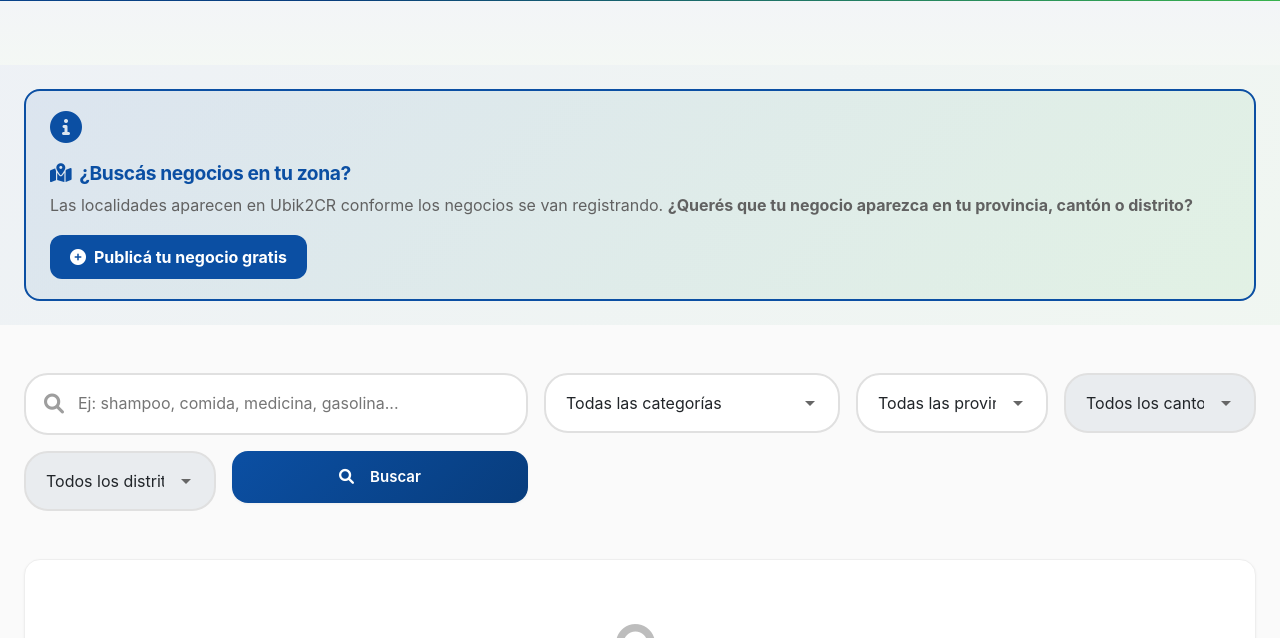
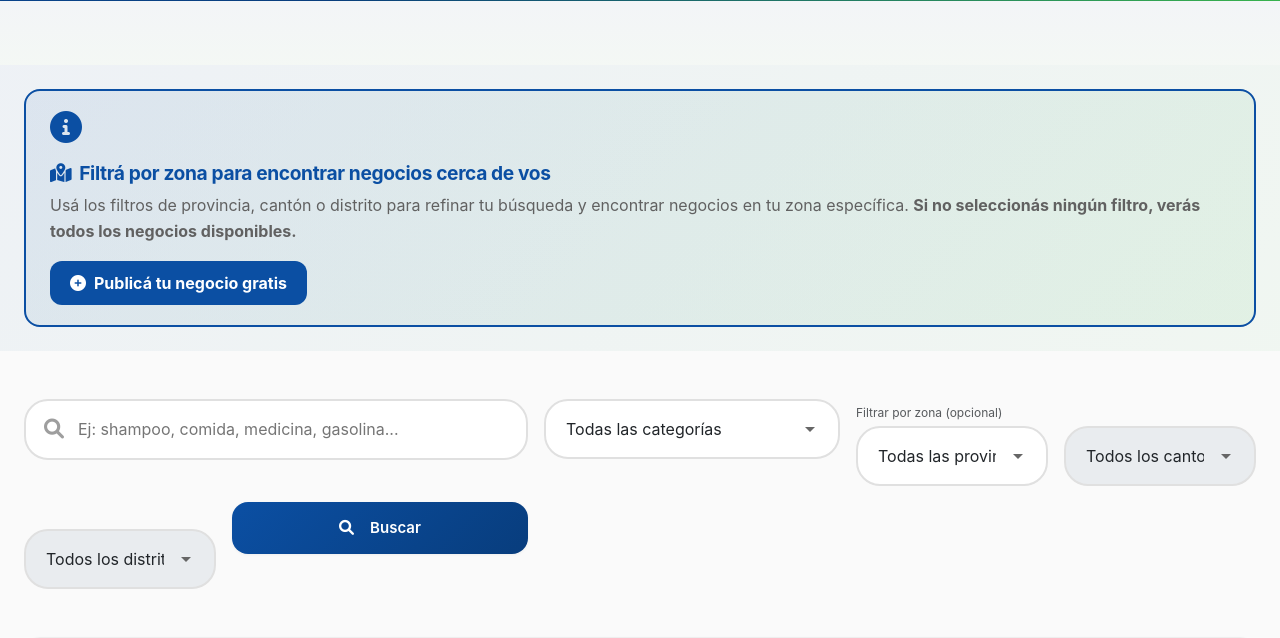
Before and after one commit to jpermu11/ubik2cr-web, a Flask app: page / in a window 1280 px wide. Shown: the part 788-1426 px from the top of the page. Run offline with Flask 3, Linux system fonts and the light colour scheme; data that the repository does not hold is empty.

Commit message:
Auto-push: ~0,4datetime:~4,2datetime:~6,2 ~8,2datetime:~10,2

```diff
--- a/main.py
+++ b/main.py
@@ -476,12 +476,8 @@ def inicio():
 
     PER_PAGE = 24
 
-    # Query base: solo negocios aprobados CON datos completos de ubicación
-    query = Negocio.query.filter_by(estado="aprobado").filter(
-        Negocio.provincia.isnot(None),
-        Negocio.canton.isnot(None),
-        Negocio.distrito.isnot(None)
-    )
+    # Query base: solo negocios aprobados (todos, sin importar si tienen ubicación completa)
+    query = Negocio.query.filter_by(estado="aprobado")
 
     # =====================================================
     # BÚSQUEDA INTELIGENTE CON IA - MAPEO DE PALABRAS CLAVE
@@ -616,11 +612,12 @@ def inicio():
         # Eliminar duplicados y devolver
         return list(set(categorias_sugeridas))
 
-    # Filtros de ubicación (aplicar primero para que funcionen independientemente)
+    # Filtros de ubicación (OPCIONALES - solo se aplican si el usuario los selecciona para refinar la búsqueda)
     provincia_filtro = request.args.get("provincia", "").strip()
     canton_filtro = request.args.get("canton", "").strip()
     distrito_filtro = request.args.get("distrito", "").strip()
 
+    # Solo aplicar filtros de ubicación si el usuario los seleccionó explícitamente
     if provincia_filtro:
         query = query.filter_by(provincia=provincia_filtro)
     if canton_filtro:
--- a/templates/index.html
+++ b/templates/index.html
@@ -284,15 +284,17 @@
                 </div>
                 <div style="flex-grow: 1;">
                     <h5 class="fw-bold mb-2" style="color: var(--brand-blue); font-size: 1.2rem;">
-                        <i class="fas fa-map-marked-alt me-2"></i>¿Buscás negocios en tu zona?
+                        <i class="fas fa-map-marked-alt me-2"></i>Filtrá por zona para encontrar negocios cerca de vos
                     </h5>
                     <p class="mb-2" style="color: var(--gray-700); font-size: 1rem; line-height: 1.6;">
-                        Las localidades aparecen en Ubik2CR conforme los negocios se van registrando.
-                        <strong>¿Querés que tu negocio aparezca en tu provincia, cantón o distrito?</strong>
+                        Usá los filtros de provincia, cantón o distrito para refinar tu búsqueda y encontrar negocios en tu zona específica.
+                        <strong>Si no seleccionás ningún filtro, verás todos los negocios disponibles.</strong>
                     </p>
-                    <a href="/publicar" class="btn btn-primary fw-bold" style="background: var(--brand-blue); border: none; border-radius: var(--radius-md); padding: 10px 20px; margin-top: 8px;">
-                        <i class="fas fa-plus-circle me-2"></i>Publicá tu negocio gratis
-                    </a>
+                    <div class="d-flex gap-2 flex-wrap">
+                        <a href="/publicar" class="btn btn-primary fw-bold" style="background: var(--brand-blue); border: none; border-radius: var(--radius-md); padding: 10px 20px; margin-top: 8px;">
+                            <i class="fas fa-plus-circle me-2"></i>Publicá tu negocio gratis
+                        </a>
+                    </div>
                 </div>
             </div>
         </div>
@@ -417,8 +419,9 @@
             </select>
         </div>
 
-        <!-- Filtros de ubicación -->
+        <!-- Filtros de ubicación (opcionales para refinar búsqueda) -->
         <div class="col-12 col-md-2">
+            <label class="form-label small text-muted mb-1" style="font-size: 0.75rem;">Filtrar por zona (opcional)</label>
             <select name="provincia" id="filtro_provincia" class="form-select custom-select-arrow" onchange="cargarCantonesBusqueda()">
                 <option value="">Todas las provincias</option>
                 <option value="San José" {% if request.args.get('provincia') == 'San José' %}selected{% endif %}>San José</option>
@@ -432,12 +435,14 @@
         </div>
 
         <div class="col-12 col-md-2">
+            <label class="form-label small text-muted mb-1" style="font-size: 0.75rem; visibility: hidden;">&nbsp;</label>
             <select name="canton" id="filtro_canton" class="form-select custom-select-arrow" onchange="cargarDistritosBusqueda()" {% if not request.args.get('provincia') %}disabled{% endif %}>
                 <option value="">Todos los cantones</option>
             </select>
         </div>
 
         <div class="col-12 col-md-2">
+            <label class="form-label small text-muted mb-1" style="font-size: 0.75rem; visibility: hidden;">&nbsp;</label>
             <select name="distrito" id="filtro_distrito" class="form-select custom-select-arrow" {% if not request.args.get('canton') %}disabled{% endif %}>
                 <option value="">Todos los distritos</option>
             </select>
@@ -474,7 +479,7 @@
         </div>
         {% endif %}
 
-        {% if (q or request.args.get('provincia') or request.args.get('canton') or request.args.get('distrito') or categoria_actual != 'Todas') and negocios|length == 0 %}
+        {% if (q or (request.args.get('provincia') and request.args.get('provincia') != '') or (request.args.get('canton') and request.args.get('canton') != '') or (request.args.get('distrito') and request.args.get('distrito') != '') or categoria_actual != 'Todas') and negocios|length == 0 %}
         <div class="text-center py-5">
             <i class="fas fa-search" style="font-size: 4rem; color: var(--gray-400); margin-bottom: 20px;"></i>
             <h4 style="color: var(--gray-700); margin-bottom: 12px;">No se encontraron resultados</h4>
@@ -498,7 +503,7 @@
                 <i class="fas fa-home me-2"></i>Volver al inicio
             </a>
         </div>
-        {% elif q or request.args.get('provincia') or request.args.get('canton') or request.args.get('distrito') or categoria_actual != 'Todas' %}
+        {% elif q or (request.args.get('provincia') and request.args.get('provincia') != '') or (request.args.get('canton') and request.args.get('canton') != '') or (request.args.get('distrito') and request.args.get('distrito') != '') or categoria_actual != 'Todas' %}
         <div class="mb-4">
             <h5 style="color: var(--gray-700); font-weight: 600;">
                 {% if q %}
```
